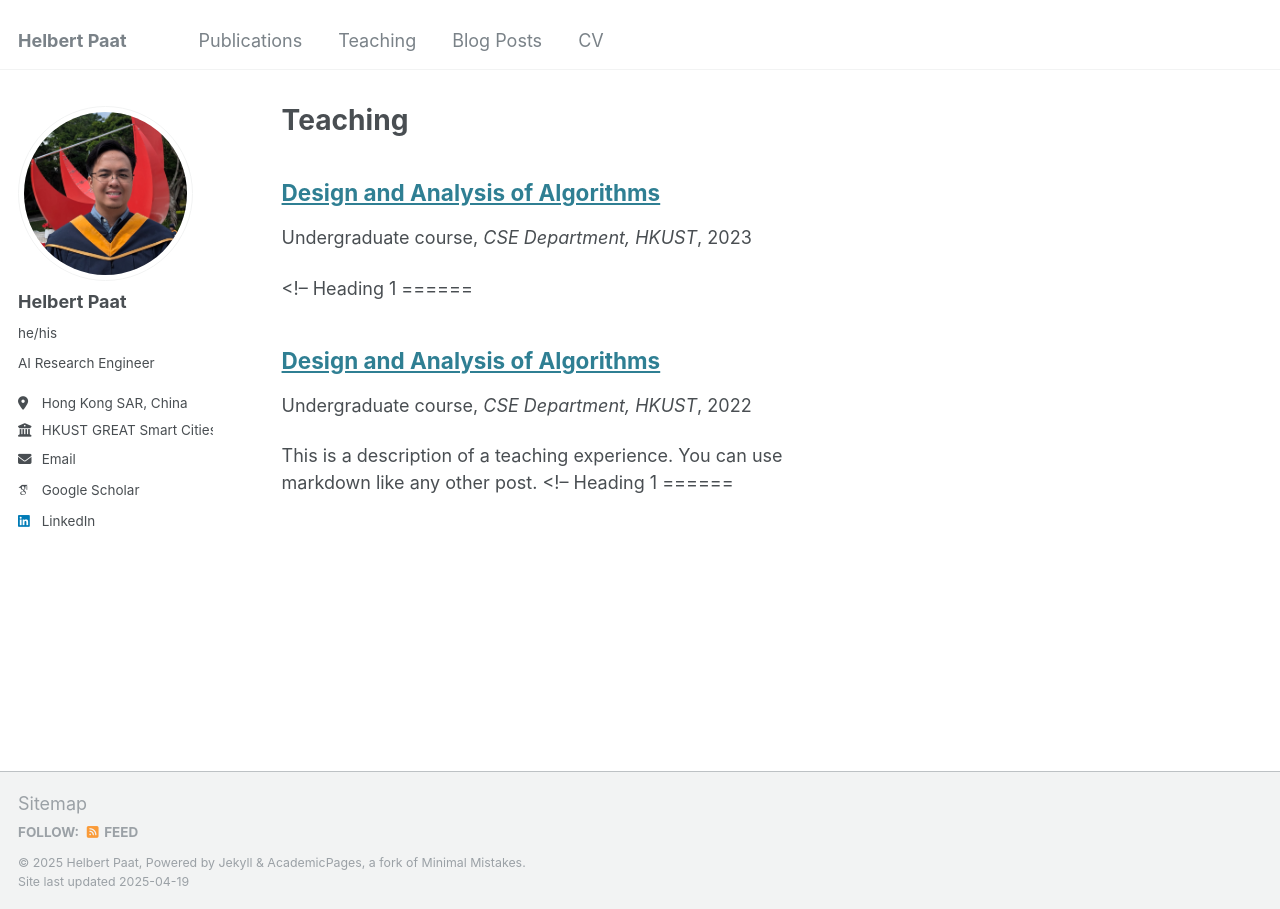
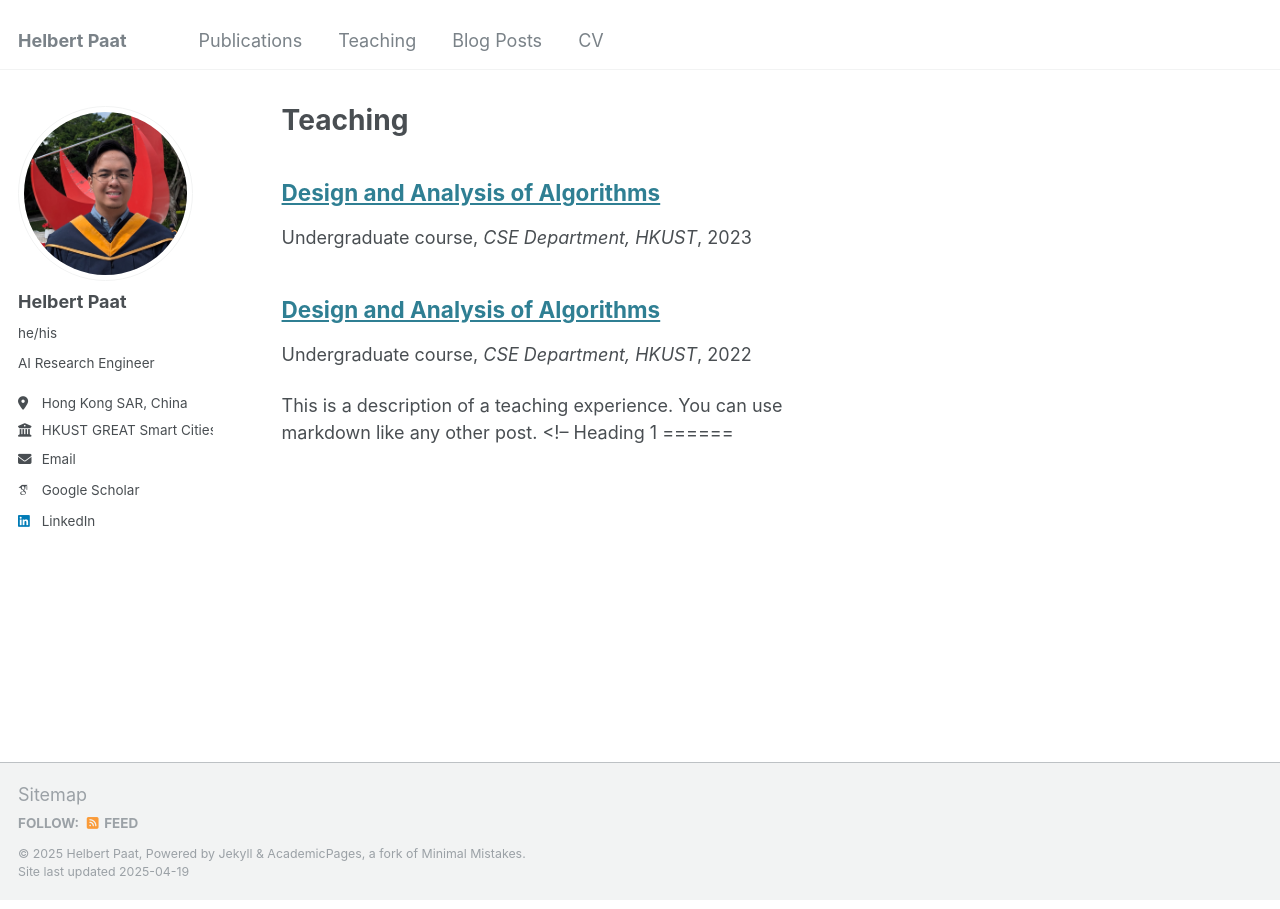
Before and after one commit to paathelb/paathelb.github.io, a Jekyll site: the page built from _pages/teaching.html, in a window 1280 px wide. Built offline with Jekyll 4.4.1, drawn with Linux system fonts in a browser that asks for light colours; some web fonts are replaced.

Commit message:
Update 2014-spring-teaching-1.md

```diff
--- a/_teaching/2014-spring-teaching-1.md
+++ b/_teaching/2014-spring-teaching-1.md
@@ -7,16 +7,3 @@ venue: "CSE Department, HKUST"
 date: 2023-02-01
 location: "Hong Kong SAR, China"
 ---
-
-
-
-<!--
-Heading 1
-======
-
-Heading 2
-======
-
-Heading 3
-======
--->
```
